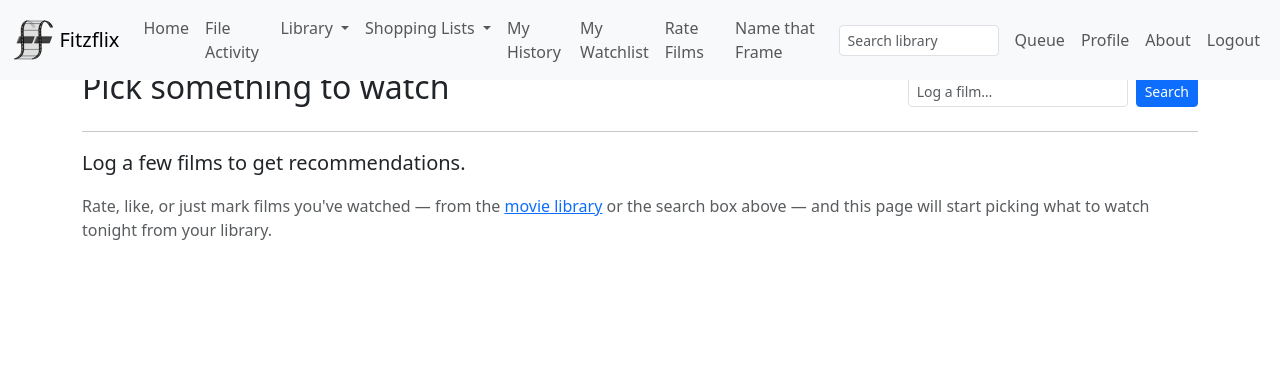
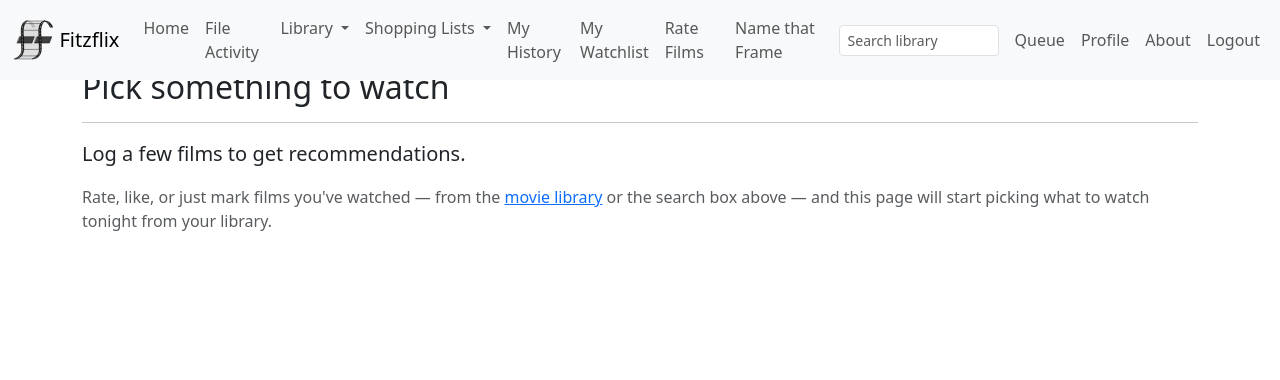
Before and after one commit to gfitzp/fitzflix, a Python web app: template app/templates/index.html in a window 1280 px wide. Shown: the top 380 px of the page. Run offline with Jinja, Linux system fonts and the light colour scheme; the template is opened without the code that fills it, so the values that code supplies are empty; some libraries are stand-ins or nearby versions.

Commit message:
#208 Remove the Log a film form from the Index page
The History page keeps its own copy, which is where #215 wants the
logging flow to live; the Index heading drops back to a plain h2.

Co-Authored-By: Claude Fable 5 <noreply@anthropic.com>

```diff
--- a/app/templates/index.html
+++ b/app/templates/index.html
@@ -3,16 +3,7 @@
 {% from "_poster_tile.html" import tile_actions %}
 
 {% block app_content %}
-<div class="row mt-n2 mb-n3 d-flex">
-	<h2 class="col-12 col-sm-auto me-auto mb-n1">Pick something to watch</h2>
-	<div class="col-12 col-sm-auto mt-2">
-		{# Log any film, owned or not — the search leads to the TMDb log page #}
-		<form class="form-inline float-sm-right mb-2" action="{{ url_for('main.search_tmdb') }}" method="get">
-			<input type="search" name="q" class="form-control form-control-sm me-2" placeholder="Log a film&hellip;" aria-label="Search TMDb for a film to log">
-			<button type="submit" class="btn btn-sm btn-primary">Search</button>
-		</form>
-	</div>
-</div>
+<h2 class="mt-n2">Pick something to watch</h2>
 <hr>
 {% if recs or rail or minutes %}
 {# The runtime filter is a view on the already-computed rails: the
```
